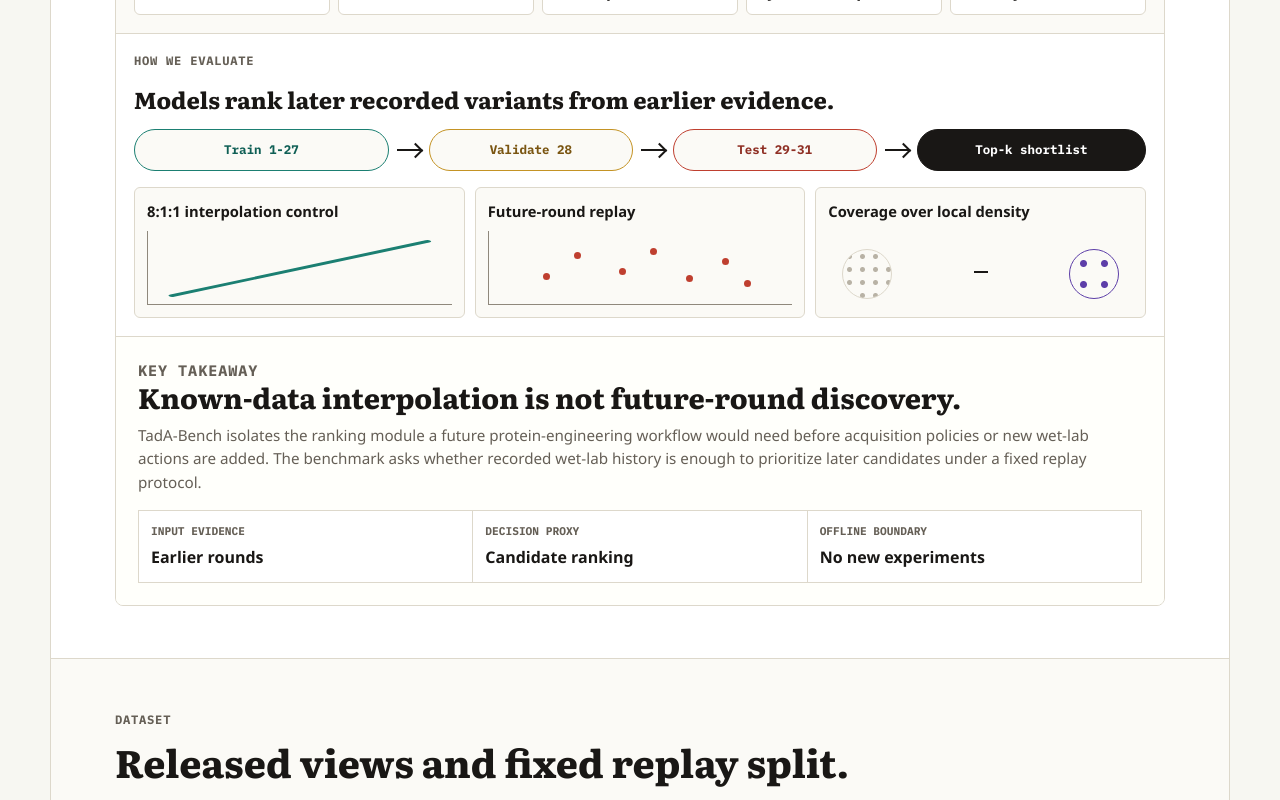
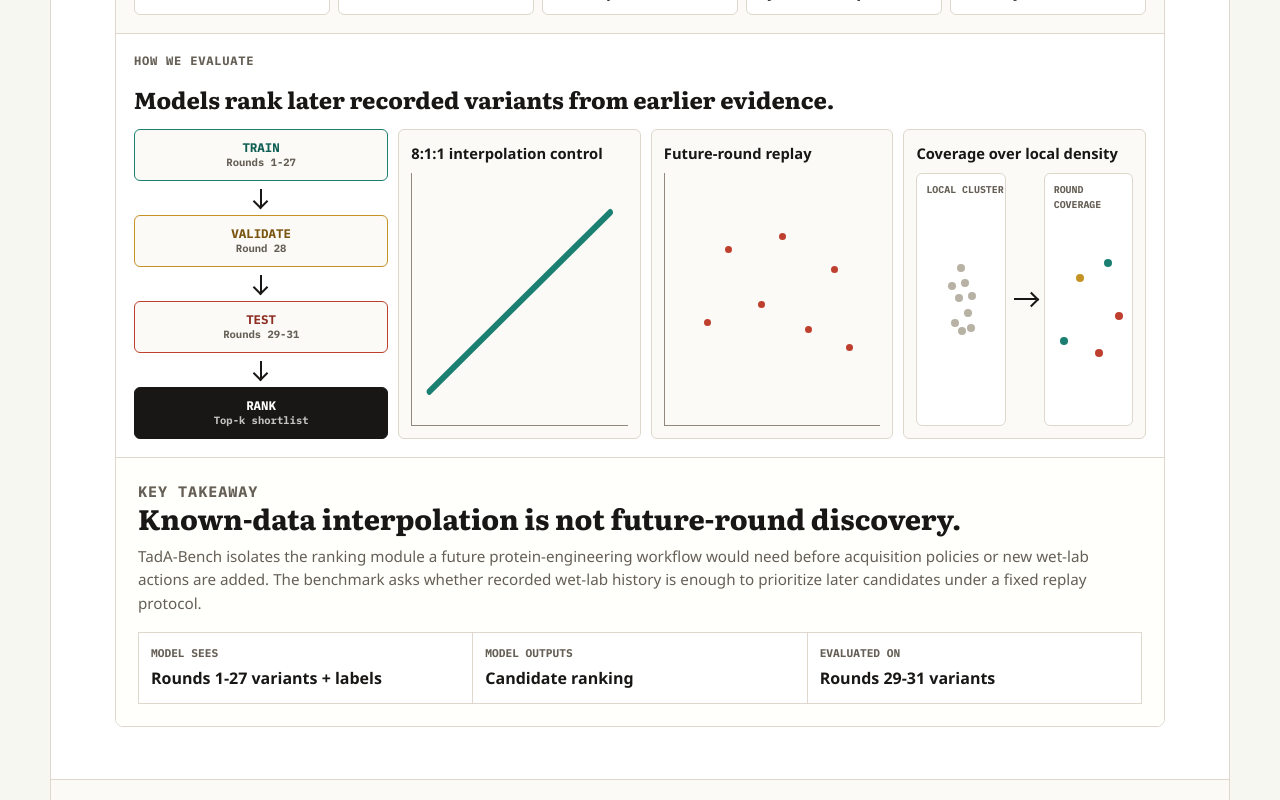
Before and after one commit to TadA-Bench/TadA-Bench.github.io, a React (Vite) app: page / in a window 1280 px wide. Shown: the part 1160-1960 px from the top of the page. Built offline with nearby package versions, Linux system fonts and the light colour scheme.

Commit message:
Refine replay diagram and labels

```diff
--- a/src/App.css
+++ b/src/App.css
@@ -535,26 +535,49 @@
   gap: 4px;
 }
 
+.replay-layout {
+  display: grid;
+  grid-template-columns: minmax(138px, 0.34fr) minmax(0, 1fr);
+  gap: 10px;
+  align-items: stretch;
+}
+
 .replay-track {
   display: grid;
-  grid-template-columns: minmax(120px, 1fr) 24px minmax(110px, 0.8fr) 24px minmax(110px, 0.8fr) 24px minmax(120px, 0.9fr);
+  grid-template-columns: 1fr;
+  grid-template-rows: minmax(52px, 1fr) 18px minmax(52px, 1fr) 18px minmax(52px, 1fr) 18px minmax(52px, 1fr);
   gap: 8px;
   align-items: center;
 }
 
 .replay-track span {
-  display: flex;
-  min-height: 42px;
-  align-items: center;
+  display: grid;
+  min-height: 52px;
+  align-content: center;
   justify-content: center;
+  gap: 2px;
   border: 1px solid var(--line);
-  border-radius: 999px;
+  border-radius: 6px;
+  padding: 8px;
   background: #fbfaf6;
   color: var(--ink);
   font-family: var(--mono);
+  text-align: center;
+}
+
+.replay-track b {
+  color: currentColor;
   font-size: 0.78rem;
   font-weight: 850;
-  text-align: center;
+  line-height: 1.05;
+  text-transform: uppercase;
+}
+
+.replay-track small {
+  color: var(--muted);
+  font-size: 0.66rem;
+  font-weight: 800;
+  line-height: 1.15;
 }
 
 .replay-track span[data-phase='train'] {
@@ -578,17 +601,228 @@
   color: #ffffff;
 }
 
+.replay-track span[data-phase='rank'] small {
+  color: rgb(255 255 255 / 74%);
+}
+
 .replay-track i {
   position: relative;
   display: block;
-  height: 2px;
+  width: 2px;
+  height: 18px;
+  justify-self: center;
   background: #191715;
 }
 
 .replay-track i::after {
   position: absolute;
+  right: -4px;
+  bottom: 0;
+  width: 9px;
+  height: 9px;
+  border-top: 2px solid #191715;
+  border-right: 2px solid #191715;
+  content: '';
+  transform: rotate(135deg);
+}
+
+.discovery-contrast {
+  display: grid;
+  grid-template-columns: repeat(3, minmax(0, 1fr));
+  gap: 10px;
+}
+
+.rank-sketch {
+  display: grid;
+  min-height: 214px;
+  grid-template-rows: auto minmax(0, 1fr);
+  gap: 8px;
+  align-content: start;
+  border: 1px solid var(--line);
+  border-radius: 6px;
+  padding: 12px;
+  background: #fbfaf6;
+}
+
+.rank-sketch strong {
+  color: var(--ink);
+  font-size: 0.92rem;
+}
+
+.rank-axis {
+  position: relative;
+  display: block;
+  min-height: 148px;
+  border-left: 1px solid #8f887c;
+  border-bottom: 1px solid #8f887c;
+}
+
+.rank-axis svg {
+  position: absolute;
+  inset: 0;
+  width: 100%;
+  height: 100%;
+  overflow: visible;
+}
+
+.rank-axis line {
+  stroke: #1b7f72;
+  stroke-linecap: round;
+  stroke-width: 2.4;
+}
+
+.rank-scatter {
+  position: relative;
+  display: block;
+  min-height: 148px;
+  border-left: 1px solid #8f887c;
+  border-bottom: 1px solid #8f887c;
+}
+
+.rank-scatter i {
+  position: absolute;
+  width: 7px;
+  height: 7px;
+  border-radius: 50%;
+  background: #bf3f2f;
+}
+
+.rank-scatter i:nth-child(1) {
+  left: 18%;
+  top: 58%;
+}
+
+.rank-scatter i:nth-child(2) {
+  left: 28%;
+  top: 29%;
+}
+
+.rank-scatter i:nth-child(3) {
+  left: 43%;
+  top: 51%;
+}
+
+.rank-scatter i:nth-child(4) {
+  left: 53%;
+  top: 24%;
+}
+
+.rank-scatter i:nth-child(5) {
+  left: 65%;
+  top: 61%;
+}
+
+.rank-scatter i:nth-child(6) {
+  left: 77%;
+  top: 37%;
+}
+
+.rank-scatter i:nth-child(7) {
+  left: 84%;
+  top: 68%;
+}
+
+.coverage-map {
+  display: grid;
+  min-height: 148px;
+  grid-template-columns: minmax(0, 1fr) 22px minmax(0, 1fr);
+  gap: 8px;
+  align-items: stretch;
+}
+
+.coverage-local,
+.coverage-broad {
+  position: relative;
+  display: block;
+  min-height: 148px;
+  border: 1px solid var(--line);
+  border-radius: 6px;
+  background: #ffffff;
+}
+
+.coverage-local::before,
+.coverage-broad::before {
+  position: absolute;
+  left: 9px;
+  top: 8px;
+  color: var(--muted);
+  content: attr(data-label);
+  font-family: var(--mono);
+  font-size: 0.62rem;
+  font-weight: 850;
+  text-transform: uppercase;
+}
+
+.coverage-local i,
+.coverage-broad i {
+  position: absolute;
+  width: 8px;
+  height: 8px;
+  border-radius: 50%;
+}
+
+.coverage-local i {
+  background: #b8b2a5;
+}
+
+.coverage-local i:nth-child(1) {
+  left: 43%;
+  top: 48%;
+}
+
+.coverage-local i:nth-child(2) {
+  left: 50%;
+  top: 42%;
+}
+
+.coverage-local i:nth-child(3) {
+  left: 53%;
+  top: 54%;
+}
+
+.coverage-local i:nth-child(4) {
+  left: 39%;
+  top: 58%;
+}
+
+.coverage-local i:nth-child(5) {
+  left: 47%;
+  top: 61%;
+}
+
+.coverage-local i:nth-child(6) {
+  left: 58%;
+  top: 47%;
+}
+
+.coverage-local i:nth-child(7) {
+  left: 35%;
+  top: 43%;
+}
+
+.coverage-local i:nth-child(8) {
+  left: 45%;
+  top: 36%;
+}
+
+.coverage-local i:nth-child(9) {
+  left: 57%;
+  top: 60%;
+}
+
+.coverage-map > b {
+  position: relative;
+  display: block;
+  width: 100%;
+  height: 2px;
+  align-self: center;
+  background: #191715;
+}
+
+.coverage-map > b::after {
+  position: absolute;
   top: -4px;
-  right: 0;
+  right: -1px;
   width: 9px;
   height: 9px;
   border-top: 2px solid #191715;
@@ -597,136 +831,41 @@
   transform: rotate(45deg);
 }
 
-.discovery-contrast {
-  display: grid;
-  grid-template-columns: repeat(3, minmax(0, 1fr));
-  gap: 10px;
-}
-
-.rank-sketch {
-  display: grid;
-  min-height: 128px;
-  gap: 8px;
-  align-content: start;
-  border: 1px solid var(--line);
-  border-radius: 6px;
-  padding: 12px;
-  background: #fbfaf6;
-}
-
-.rank-sketch strong {
-  color: var(--ink);
-  font-size: 0.92rem;
-}
-
-.rank-axis {
-  position: relative;
-  display: block;
-  height: 74px;
-  border-left: 1px solid #8f887c;
-  border-bottom: 1px solid #8f887c;
-}
-
-.rank-axis svg {
-  position: absolute;
-  inset: 0;
-  width: 100%;
-  height: 100%;
-  overflow: visible;
-}
-
-.rank-axis line {
-  stroke: #1b7f72;
-  stroke-linecap: round;
-  stroke-width: 2.4;
-}
-
-.rank-scatter {
-  position: relative;
-  display: block;
-  height: 74px;
-  border-left: 1px solid #8f887c;
-  border-bottom: 1px solid #8f887c;
-}
-
-.rank-scatter i {
-  position: absolute;
-  width: 7px;
-  height: 7px;
-  border-radius: 50%;
+.coverage-broad i[data-phase='train'] {
+  background: #1b7f72;
+}
+
+.coverage-broad i[data-phase='validation'] {
+  background: #c49324;
+}
+
+.coverage-broad i[data-phase='test'] {
   background: #bf3f2f;
 }
 
-.rank-scatter i:nth-child(1) {
+.coverage-broad i:nth-child(1) {
   left: 18%;
-  top: 58%;
-}
-
-.rank-scatter i:nth-child(2) {
-  left: 28%;
-  top: 29%;
-}
-
-.rank-scatter i:nth-child(3) {
-  left: 43%;
-  top: 51%;
-}
-
-.rank-scatter i:nth-child(4) {
-  left: 53%;
-  top: 24%;
-}
-
-.rank-scatter i:nth-child(5) {
-  left: 65%;
-  top: 61%;
-}
-
-.rank-scatter i:nth-child(6) {
-  left: 77%;
-  top: 37%;
-}
-
-.rank-scatter i:nth-child(7) {
-  left: 84%;
-  top: 68%;
-}
-
-.coverage-node {
-  position: relative;
-  display: block;
-  height: 74px;
-}
-
-.coverage-node::before,
-.coverage-node::after {
-  position: absolute;
-  top: 18px;
-  width: 48px;
-  height: 48px;
-  border: 1px solid var(--line);
-  border-radius: 50%;
-  content: '';
-}
-
-.coverage-node::before {
-  left: 14px;
-  background: radial-gradient(circle, #b8b2a5 2px, transparent 3px) 0 0 / 13px 13px;
-}
-
-.coverage-node::after {
-  right: 14px;
-  border-color: #5d3ea8;
-  background: radial-gradient(circle, #5d3ea8 3px, transparent 4px) 3px 3px / 21px 21px;
-}
-
-.coverage-node i {
-  position: absolute;
-  top: 40px;
-  left: calc(50% - 7px);
-  width: 14px;
-  height: 2px;
-  background: #191715;
+  top: 65%;
+}
+
+.coverage-broad i:nth-child(2) {
+  left: 36%;
+  top: 40%;
+}
+
+.coverage-broad i:nth-child(3) {
+  left: 58%;
+  top: 70%;
+}
+
+.coverage-broad i:nth-child(4) {
+  left: 68%;
+  top: 34%;
+}
+
+.coverage-broad i:nth-child(5) {
+  left: 80%;
+  top: 55%;
 }
 
 .story-takeaway {
@@ -846,6 +985,14 @@
 
 .data-section {
   background: #fbfaf6;
+}
+
+.data-section .section-heading--compact {
+  grid-template-columns: minmax(0, 1fr);
+}
+
+.data-section .section-heading h2 {
+  white-space: nowrap;
 }
 
 .data-view-grid {
@@ -1334,8 +1481,7 @@
   }
 
   .story-pillars,
-  .seq2graph-steps,
-  .discovery-contrast {
+  .seq2graph-steps {
     grid-template-columns: 1fr;
   }
 
@@ -1361,6 +1507,22 @@
 @media (max-width: 1040px) {
   .data-view-grid {
     grid-template-columns: repeat(2, minmax(0, 1fr));
+  }
+}
+
+@media (max-width: 900px) {
+  .replay-layout {
+    grid-template-columns: 1fr;
+  }
+
+  .discovery-contrast {
+    grid-template-columns: repeat(3, minmax(220px, 1fr));
+    overflow-x: auto;
+    padding-bottom: 4px;
+  }
+
+  .rank-sketch {
+    min-width: 220px;
   }
 }
 
@@ -1409,6 +1571,11 @@
     grid-template-columns: 1fr;
   }
 
+  .data-section .section-heading h2 {
+    font-size: 0.98rem;
+    white-space: nowrap;
+  }
+
   .data-view-card .split-row {
     grid-template-columns: minmax(92px, 0.75fr) minmax(80px, 1fr) minmax(70px, 0.48fr);
   }
--- a/src/App.tsx
+++ b/src/App.tsx
@@ -205,21 +205,34 @@
               <p className="eyebrow">How we evaluate</p>
               <h3>Models rank later recorded variants from earlier evidence.</h3>
             </div>
+            <div className="replay-layout">
               <div className="replay-track" aria-hidden="true">
-              <span data-phase="train">Train 1-27</span>
+                <span data-phase="train">
+                  <b>Train</b>
+                  <small>Rounds 1-27</small>
+                </span>
                 <i />
-              <span data-phase="validation">Validate 28</span>
+                <span data-phase="validation">
+                  <b>Validate</b>
+                  <small>Round 28</small>
+                </span>
                 <i />
-              <span data-phase="test">Test 29-31</span>
+                <span data-phase="test">
+                  <b>Test</b>
+                  <small>Rounds 29-31</small>
+                </span>
                 <i />
-              <span data-phase="rank">Top-k shortlist</span>
+                <span data-phase="rank">
+                  <b>Rank</b>
+                  <small>Top-k shortlist</small>
+                </span>
               </div>
               <div className="discovery-contrast">
                 <div className="rank-sketch" data-mode="random">
                   <strong>8:1:1 interpolation control</strong>
                   <span className="rank-axis">
-                  <svg aria-hidden="true" focusable="false" viewBox="0 0 100 70" preserveAspectRatio="none">
-                    <line x1="8" y1="62" x2="92" y2="10" />
+                    <svg aria-hidden="true" focusable="false" viewBox="0 0 100 90" preserveAspectRatio="none">
+                      <line x1="8" y1="78" x2="92" y2="14" />
                     </svg>
                   </span>
                 </div>
@@ -237,12 +250,28 @@
                 </div>
                 <div className="rank-sketch" data-mode="coverage">
                   <strong>Coverage over local density</strong>
-                <span className="coverage-node">
+                  <span className="coverage-map">
+                    <span className="coverage-local" data-label="Local cluster">
+                      <i />
+                      <i />
+                      <i />
+                      <i />
+                      <i />
                       <i />
                       <i />
                       <i />
                       <i />
                     </span>
+                    <b aria-hidden="true" />
+                    <span className="coverage-broad" data-label="Round coverage">
+                      <i data-phase="train" />
+                      <i data-phase="validation" />
+                      <i data-phase="test" />
+                      <i data-phase="train" />
+                      <i data-phase="test" />
+                    </span>
+                  </span>
+                </div>
               </div>
             </div>
           </div>
@@ -259,16 +288,16 @@
             </div>
             <dl>
               <div>
-                <dt>Input evidence</dt>
-                <dd>Earlier rounds</dd>
+                <dt>Model sees</dt>
+                <dd>Rounds 1-27 variants + labels</dd>
               </div>
               <div>
-                <dt>Decision proxy</dt>
+                <dt>Model outputs</dt>
                 <dd>Candidate ranking</dd>
               </div>
               <div>
-                <dt>Offline boundary</dt>
-                <dd>No new experiments</dd>
+                <dt>Evaluated on</dt>
+                <dd>Rounds 29-31 variants</dd>
               </div>
             </dl>
           </div>
```
Lines whose indentation alone changed are shown as unchanged.
